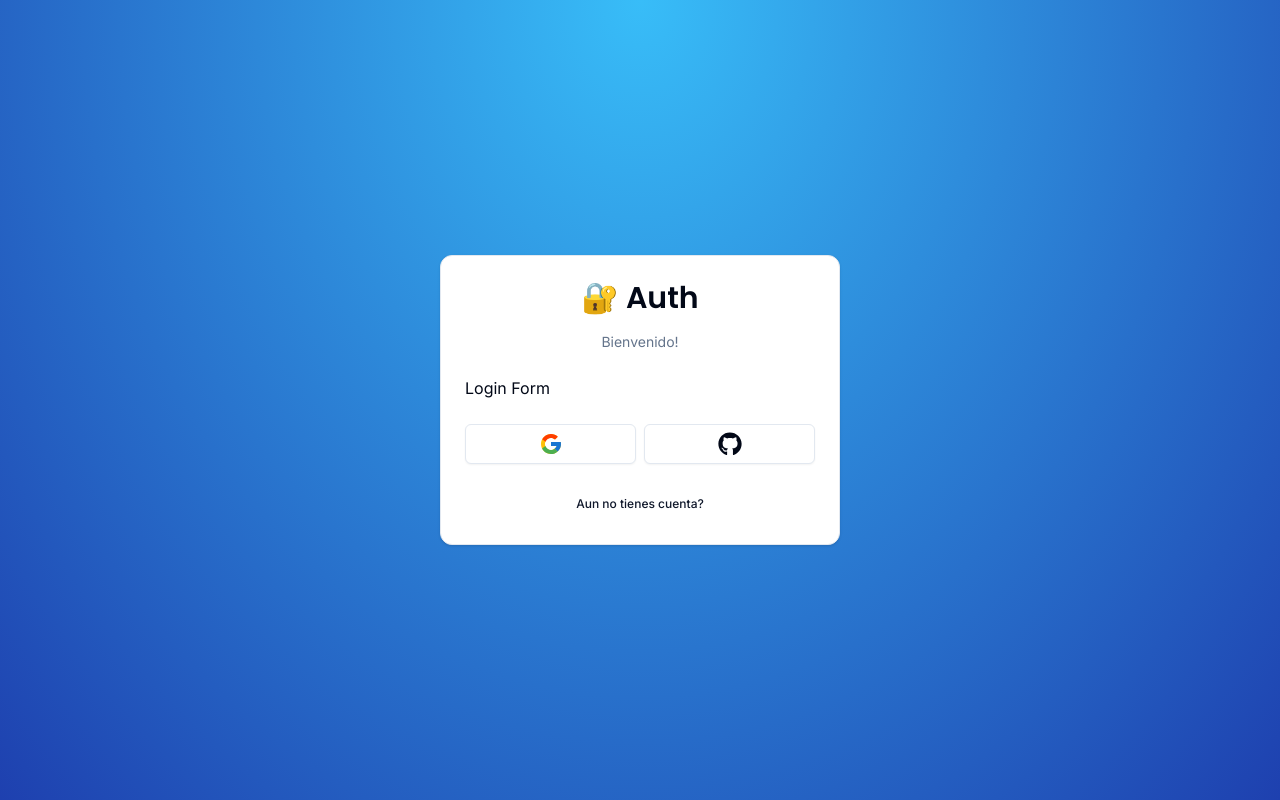
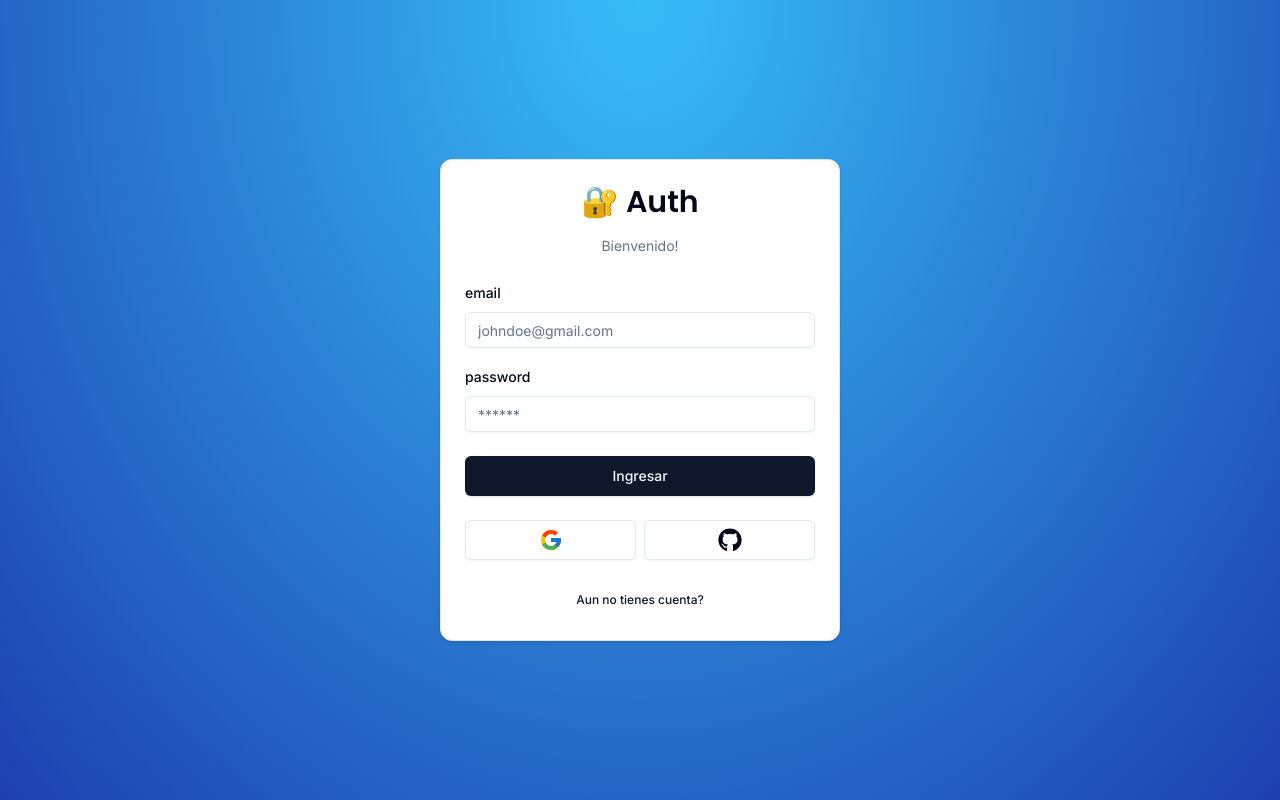
Before and after one commit to danielmateu/next-auth-v2, a Next.js app: page /auth/login in a window 1280 px wide. Built offline with nearby package versions, Linux system fonts and the light colour scheme.

Commit message:
login form added

```diff
--- a/components/auth/login-form.tsx
+++ b/components/auth/login-form.tsx
@@ -1,9 +1,40 @@
 "use client"
+
+import * as z from 'zod'
+import { useForm } from 'react-hook-form'
 import { CardWrapper } from './card-wrapper'
+import { zodResolver } from '@hookform/resolvers/zod'
+import { LoginSchema } from '@/schemas'
 
+import {
+    Form,
+    FormControl,
+    FormDescription,
+    FormField,
+    FormItem,
+    FormLabel,
+    FormMessage,
+} from "@/components/ui/form"
+import { Input } from "@/components/ui/input"
+import { Button } from '../ui/button'
+import { FormError } from '../form-error';
+import { FormSuccess } from '../form-success'
 
 
 export const LoginForm = () => {
+
+    const form = useForm<z.infer<typeof LoginSchema>>({
+        resolver: zodResolver(LoginSchema),
+        defaultValues: {
+            email: '',
+            password: ''
+        }
+    })
+
+    const onSubmit = (values: z.infer<typeof LoginSchema>) => {
+        console.log(values)
+    }
+
     return (
         <CardWrapper
             headerLabel="Bienvenido!"
@@ -11,7 +42,52 @@
             backButtonHref="/auth/register"
             showSocial
         >
-            Login Form
+            <Form {...form}>
+                <form
+                    onSubmit={form.handleSubmit(onSubmit)}
+                    className='space-y-6'
+                >
+                    <div className="space-y-4">
+                        <FormField
+                            control={form.control}
+                            name="email"
+                            render={({ field }) => (
+                                <FormItem>
+                                    <FormLabel>email</FormLabel>
+                                    <FormControl>
+                                        <Input placeholder="johndoe@gmail.com" {...field} />
+                                    </FormControl>
+                                    {/* <FormDescription>
+                                        Ingresa tu correo electrónico
+                                    </FormDescription> */}
+                                    <FormMessage />
+                                </FormItem>
+                            )}
+                        />
+                        <FormField
+                            control={form.control}
+                            name="password"
+                            render={({ field }) => (
+                                <FormItem>
+                                    <FormLabel>password</FormLabel>
+                                    <FormControl>
+                                        <Input placeholder="******" type='password'{...field} />
+                                    </FormControl>
+                                    {/* <FormDescription>
+                                        Ingresa tu contraseña
+                                    </FormDescription> */}
+                                    <FormMessage />
+                                </FormItem>
+                            )}
+                        />
+                    </div>
+                    <FormError message='' />
+                    <FormSuccess message='' />
+                    <Button type="submit" size="lg" className='w-full'>
+                        Ingresar
+                    </Button>
+                </form>
+            </Form>
         </CardWrapper>
     )
 }
--- /dev/null
+++ b/components/form-error.tsx
@@ -0,0 +1,19 @@
+import { ExclamationTriangleIcon } from "@radix-ui/react-icons"
+
+interface FormErrorProps {
+    message?: string
+}
+
+export const FormError = ({
+    message
+}: FormErrorProps) => {
+
+    if (!message) return null
+
+    return (
+        <div className="bg-destructive/15 p-3 rounded-md flex items-center gap-x-2 text-sm text-destructive">
+            <ExclamationTriangleIcon />
+            <span>{message}</span>
+        </div>
+    )
+}
--- /dev/null
+++ b/components/form-success.tsx
@@ -0,0 +1,19 @@
+import { CheckCircledIcon } from "@radix-ui/react-icons"
+
+interface FormSuccessProps {
+    message?: string
+}
+
+export const FormSuccess = ({
+    message
+}: FormSuccessProps) => {
+
+    if (!message) return null
+
+    return (
+        <div className="bg-emerald-500/15 p-3 rounded-md flex items-center gap-x-2 text-sm text-emerald-500">
+            <CheckCircledIcon />
+            <span>{message}</span>
+        </div>
+    )
+}
--- /dev/null
+++ b/components/ui/form.tsx
@@ -0,0 +1,176 @@
+import * as React from "react"
+import * as LabelPrimitive from "@radix-ui/react-label"
+import { Slot } from "@radix-ui/react-slot"
+import {
+  Controller,
+  ControllerProps,
+  FieldPath,
+  FieldValues,
+  FormProvider,
+  useFormContext,
+} from "react-hook-form"
+
+import { cn } from "@/lib/utils"
+import { Label } from "@/components/ui/label"
+
+const Form = FormProvider
+
+type FormFieldContextValue<
+  TFieldValues extends FieldValues = FieldValues,
+  TName extends FieldPath<TFieldValues> = FieldPath<TFieldValues>
+> = {
+  name: TName
+}
+
+const FormFieldContext = React.createContext<FormFieldContextValue>(
+  {} as FormFieldContextValue
+)
+
+const FormField = <
+  TFieldValues extends FieldValues = FieldValues,
+  TName extends FieldPath<TFieldValues> = FieldPath<TFieldValues>
+>({
+  ...props
+}: ControllerProps<TFieldValues, TName>) => {
+  return (
+    <FormFieldContext.Provider value={{ name: props.name }}>
+      <Controller {...props} />
+    </FormFieldContext.Provider>
+  )
+}
+
+const useFormField = () => {
+  const fieldContext = React.useContext(FormFieldContext)
+  const itemContext = React.useContext(FormItemContext)
+  const { getFieldState, formState } = useFormContext()
+
+  const fieldState = getFieldState(fieldContext.name, formState)
+
+  if (!fieldContext) {
+    throw new Error("useFormField should be used within <FormField>")
+  }
+
+  const { id } = itemContext
+
+  return {
+    id,
+    name: fieldContext.name,
+    formItemId: `${id}-form-item`,
+    formDescriptionId: `${id}-form-item-description`,
+    formMessageId: `${id}-form-item-message`,
+    ...fieldState,
+  }
+}
+
+type FormItemContextValue = {
+  id: string
+}
+
+const FormItemContext = React.createContext<FormItemContextValue>(
+  {} as FormItemContextValue
+)
+
+const FormItem = React.forwardRef<
+  HTMLDivElement,
+  React.HTMLAttributes<HTMLDivElement>
+>(({ className, ...props }, ref) => {
+  const id = React.useId()
+
+  return (
+    <FormItemContext.Provider value={{ id }}>
+      <div ref={ref} className={cn("space-y-2", className)} {...props} />
+    </FormItemContext.Provider>
+  )
+})
+FormItem.displayName = "FormItem"
+
+const FormLabel = React.forwardRef<
+  React.ElementRef<typeof LabelPrimitive.Root>,
+  React.ComponentPropsWithoutRef<typeof LabelPrimitive.Root>
+>(({ className, ...props }, ref) => {
+  const { error, formItemId } = useFormField()
+
+  return (
+    <Label
+      ref={ref}
+      className={cn(error && "text-destructive", className)}
+      htmlFor={formItemId}
+      {...props}
+    />
+  )
+})
+FormLabel.displayName = "FormLabel"
+
+const FormControl = React.forwardRef<
+  React.ElementRef<typeof Slot>,
+  React.ComponentPropsWithoutRef<typeof Slot>
+>(({ ...props }, ref) => {
+  const { error, formItemId, formDescriptionId, formMessageId } = useFormField()
+
+  return (
+    <Slot
+      ref={ref}
+      id={formItemId}
+      aria-describedby={
+        !error
+          ? `${formDescriptionId}`
+          : `${formDescriptionId} ${formMessageId}`
+      }
+      aria-invalid={!!error}
+      {...props}
+    />
+  )
+})
+FormControl.displayName = "FormControl"
+
+const FormDescription = React.forwardRef<
+  HTMLParagraphElement,
+  React.HTMLAttributes<HTMLParagraphElement>
+>(({ className, ...props }, ref) => {
+  const { formDescriptionId } = useFormField()
+
+  return (
+    <p
+      ref={ref}
+      id={formDescriptionId}
+      className={cn("text-[0.8rem] text-muted-foreground", className)}
+      {...props}
+    />
+  )
+})
+FormDescription.displayName = "FormDescription"
+
+const FormMessage = React.forwardRef<
+  HTMLParagraphElement,
+  React.HTMLAttributes<HTMLParagraphElement>
+>(({ className, children, ...props }, ref) => {
+  const { error, formMessageId } = useFormField()
+  const body = error ? String(error?.message) : children
+
+  if (!body) {
+    return null
+  }
+
+  return (
+    <p
+      ref={ref}
+      id={formMessageId}
+      className={cn("text-[0.8rem] font-medium text-destructive", className)}
+      {...props}
+    >
+      {body}
+    </p>
+  )
+})
+FormMessage.displayName = "FormMessage"
+
+export {
+  useFormField,
+  Form,
+  FormItem,
+  FormLabel,
+  FormControl,
+  FormDescription,
+  FormMessage,
+  FormField,
+}
--- /dev/null
+++ b/components/ui/input.tsx
@@ -0,0 +1,25 @@
+import * as React from "react"
+
+import { cn } from "@/lib/utils"
+
+export interface InputProps
+  extends React.InputHTMLAttributes<HTMLInputElement> {}
+
+const Input = React.forwardRef<HTMLInputElement, InputProps>(
+  ({ className, type, ...props }, ref) => {
+    return (
+      <input
+        type={type}
+        className={cn(
+          "flex h-9 w-full rounded-md border border-input bg-transparent px-3 py-1 text-sm shadow-sm transition-colors file:border-0 file:bg-transparent file:text-sm file:font-medium placeholder:text-muted-foreground focus-visible:outline-none focus-visible:ring-1 focus-visible:ring-ring disabled:cursor-not-allowed disabled:opacity-50",
+          className
+        )}
+        ref={ref}
+        {...props}
+      />
+    )
+  }
+)
+Input.displayName = "Input"
+
+export { Input }
--- /dev/null
+++ b/components/ui/label.tsx
@@ -0,0 +1,26 @@
+"use client"
+
+import * as React from "react"
+import * as LabelPrimitive from "@radix-ui/react-label"
+import { cva, type VariantProps } from "class-variance-authority"
+
+import { cn } from "@/lib/utils"
+
+const labelVariants = cva(
+  "text-sm font-medium leading-none peer-disabled:cursor-not-allowed peer-disabled:opacity-70"
+)
+
+const Label = React.forwardRef<
+  React.ElementRef<typeof LabelPrimitive.Root>,
+  React.ComponentPropsWithoutRef<typeof LabelPrimitive.Root> &
+    VariantProps<typeof labelVariants>
+>(({ className, ...props }, ref) => (
+  <LabelPrimitive.Root
+    ref={ref}
+    className={cn(labelVariants(), className)}
+    {...props}
+  />
+))
+Label.displayName = LabelPrimitive.Root.displayName
+
+export { Label }
--- a/package.json
+++ b/package.json
@@ -9,16 +9,20 @@
     "lint": "next lint"
   },
   "dependencies": {
+    "@hookform/resolvers": "^3.3.4",
     "@radix-ui/react-icons": "^1.3.0",
+    "@radix-ui/react-label": "^2.0.2",
     "@radix-ui/react-slot": "^1.0.2",
     "class-variance-authority": "^0.7.0",
     "clsx": "^2.1.0",
     "next": "14.1.0",
     "react": "^18",
     "react-dom": "^18",
+    "react-hook-form": "^7.50.1",
     "react-icons": "^5.0.1",
     "tailwind-merge": "^2.2.1",
-    "tailwindcss-animate": "^1.0.7"
+    "tailwindcss-animate": "^1.0.7",
+    "zod": "^3.22.4"
   },
   "devDependencies": {
     "@types/node": "^20",
--- /dev/null
+++ b/schemas/index.ts
@@ -0,0 +1,10 @@
+import * as z from "zod"
+
+export const LoginSchema = z.object({
+    email: z.string().email({
+        message: "Se requiere email"
+    }),
+    password: z.string().min(1, {
+        message: "Se requiere contraseña"
+    })
+})
```
Also changed, not shown: 2 other files (tests, documents, lock files or other folders).
